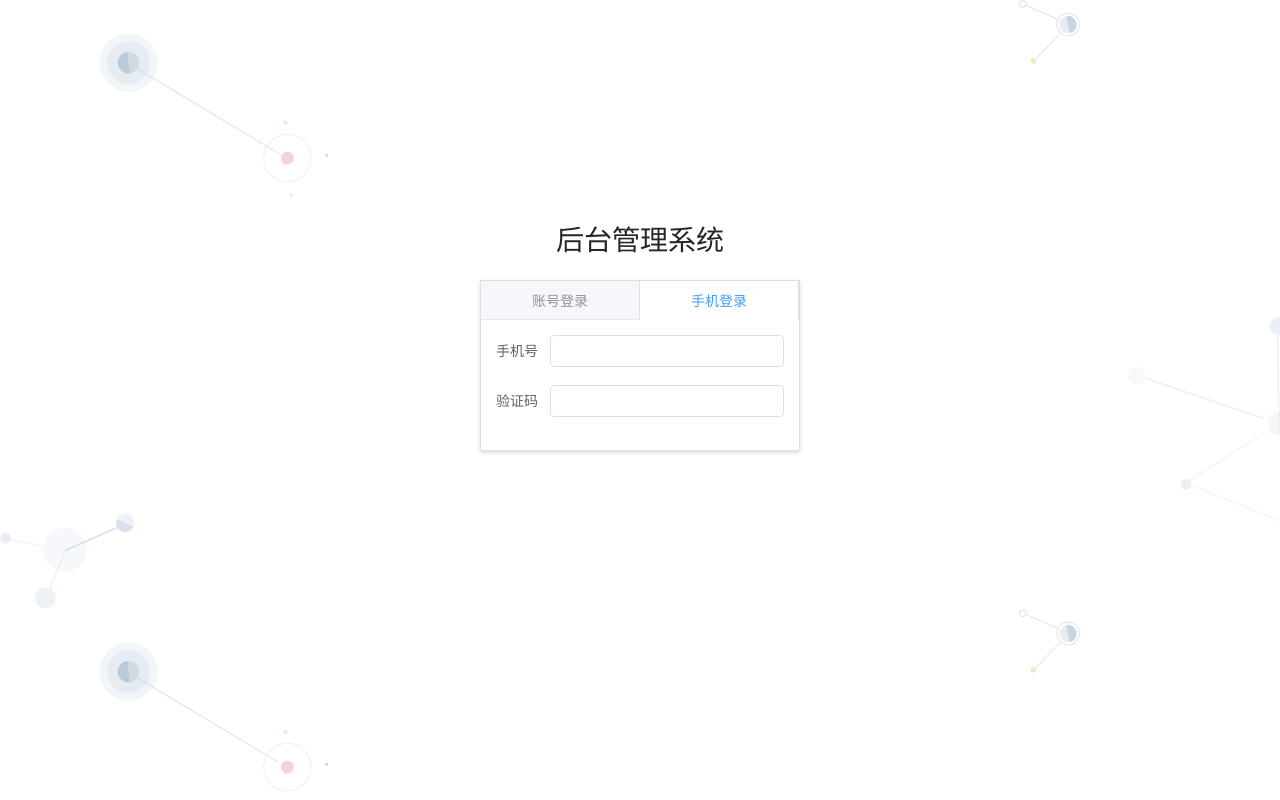
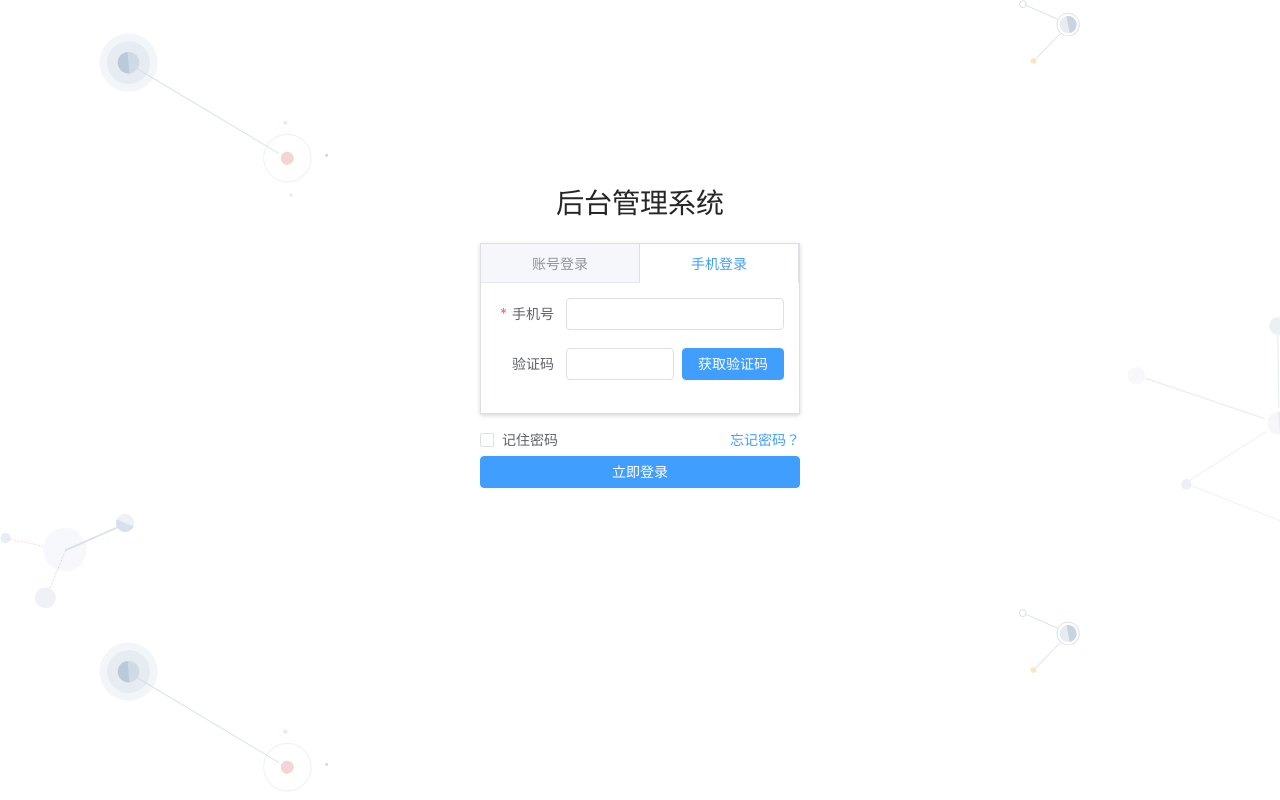
Before and after one commit to whwh1233/VUE3-TS-CMS, a Vue app: page /#/login in a window 1280 px wide. Both pictures are taken after a click on the tab "手机登录". Built offline with nearby package versions, Linux system fonts and the light colour scheme; no server answers.

Commit message:
need merge

```diff
--- a/src/main.ts
+++ b/src/main.ts
@@ -22,17 +22,17 @@ app.use(router)
 app.use(store)
 app.mount('#app')
 
-console.log(process.env.VUE_APP_BASE_URL)
+// console.log(process.env.VUE_APP_BASE_URL)
 whRequest.request({
   url: '/home/multidata',
   method: 'GET',
   interceptors: {
     requestInterceptor: (config) => {
-      console.log('单次请求的拦截器')
+      // console.log('单次请求的拦截器')
       return config
     },
     responseInterceptor: (res) => {
-      console.log('单次响应的拦截器')
+      // console.log('单次响应的拦截器')
       return res
     }
   }
--- /dev/null
+++ b/src/views/login/config/account-config.ts
@@ -0,0 +1,29 @@
+const rules = {
+  name: [
+    {
+      required: true,
+      message: '用户名是必须要填写的',
+      // 什么时候触发  blur / change  失去焦点 / 改变
+      trigger: 'blur'
+    },
+    {
+      pattern: /^[a-z0-9]{5,10}$/,
+      message: '用户名必须是5-10个字母或者数字',
+      trigger: 'blur'
+    }
+  ],
+  password: [
+    {
+      required: true,
+      message: '密码是必须要填写的',
+      // 什么时候触发  blur / change  失去焦点 / 改变
+      trigger: 'blur'
+    },
+    {
+      pattern: /^[a-z0-9]{3,}$/,
+      message: '密码必须是3位以上的字母或者数字',
+      trigger: 'blur'
+    }
+  ]
+}
+export default rules
--- /dev/null
+++ b/src/views/login/config/phone-config.ts
@@ -0,0 +1,29 @@
+const rules = {
+  phone: [
+    {
+      required: true,
+      message: '手机号是必须要填写的',
+      // 什么时候触发  blur / change  失去焦点 / 改变
+      trigger: 'blur'
+    },
+    {
+      pattern: /^[0-9]{11}$/,
+      message: '用户名必须是11位数字',
+      trigger: 'blur'
+    }
+  ],
+  passKey: [
+    // {
+    //   required: true,
+    //   message: '验证码是必须要填写的',
+    //   // 什么时候触发  blur / change  失去焦点 / 改变
+    //   trigger: 'blur'
+    // },
+    {
+      pattern: /^[0-9]{3,6}$/,
+      message: '密码必须是3-6位的数字',
+      trigger: 'blur'
+    }
+  ]
+}
+export default rules
--- a/src/views/login/cpns/login-account.vue
+++ b/src/views/login/cpns/login-account.vue
@@ -1,14 +1,21 @@
 <template>
   <div class="login-account">
-    <el-form>
-      <el-form-item label="账号"> <el-input></el-input> </el-form-item>
-      <el-form-item label="密码"> <el-input></el-input> </el-form-item>
+    <el-form label-width="60px" :rules="rules" :model="account" ref="formRef">
+      <!-- 创建规则并指定给表单 -->
+      <el-form-item label="账号" prop="name">
+        <el-input v-model="account.name"></el-input>
+      </el-form-item>
+      <el-form-item label="密码" prop="password">
+        <el-input v-model="account.password"></el-input>
+      </el-form-item>
     </el-form>
   </div>
 </template>
 
 <script lang="ts">
-import { defineComponent, reactive } from 'vue'
+import { ElForm } from 'element-plus'
+import { defineComponent, reactive, ref } from 'vue'
+import rules from '../config/account-config'
 
 export default defineComponent({
   setup() {
@@ -16,7 +23,19 @@ export default defineComponent({
       name: '',
       password: ''
     })
-    return { account }
+    const loginAction = () => {
+      console.log('真正开始登陆')
+      formRef.value?.validate((valid) => {
+        console.log(valid)
+        if (valid) {
+          console.log('开始真正执行登陆逻辑')
+        } else {
+          console.log('不符合要求，需要重新输入')
+        }
+      })
+    }
+    const formRef = ref<InstanceType<typeof ElForm>>()
+    return { account, rules, loginAction, formRef }
   }
 })
 </script>
--- a/src/views/login/cpns/login-panel.vue
+++ b/src/views/login/cpns/login-panel.vue
@@ -6,7 +6,7 @@
         <template #label>
           <span><i class="el-icon-user-solid"></i> 账号登录</span>
         </template>
-        <login-account></login-account>
+        <login-account ref="accountRef"></login-account>
       </el-tab-pane>
       <el-tab-pane>
         <template #label>
@@ -16,11 +16,18 @@
       </el-tab-pane>
       <!-- <el-tab-pane label="Config">Config</el-tab-pane> -->
     </el-tabs>
+    <div class="account-control">
+      <el-checkbox v-model="isKeepPassword">记住密码</el-checkbox>
+      <el-link type="primary">忘记密码？</el-link>
+    </div>
+    <el-button class="login-button" type="primary" @click="handleLoginClick"
+      >立即登录</el-button
+    >
   </div>
 </template>
 
 <script lang="ts">
-import { defineComponent } from 'vue'
+import { defineComponent, ref } from 'vue'
 import LoginAccount from './login-account.vue'
 import LoginPhone from './login-phone.vue'
 export default defineComponent({
@@ -29,7 +36,14 @@ export default defineComponent({
     LoginPhone
   },
   setup() {
-    return {}
+    const isKeepPassword = ref(false)
+    const accountRef = ref<InstanceType<typeof LoginAccount>>()
+
+    const handleLoginClick = () => {
+      console.log('按钮被点击了')
+      accountRef.value?.loginAction()
+    }
+    return { isKeepPassword, handleLoginClick, accountRef }
   }
 })
 </script>
@@ -42,4 +56,12 @@ export default defineComponent({
     text-align: center;
   }
 }
+.account-control {
+  margin-top: 10px;
+  display: flex;
+  justify-content: space-between;
+}
+.login-button {
+  width: 100%;
+}
 </style>
--- a/src/views/login/cpns/login-phone.vue
+++ b/src/views/login/cpns/login-phone.vue
@@ -1,8 +1,39 @@
 <template>
   <div class="login-phone">
-    <el-form>
-      <el-form-item label="手机号"> <el-input></el-input> </el-form-item>
-      <el-form-item label="验证码"> <el-input></el-input> </el-form-item>
+    <el-form label-width="70px" :model="account" :rules="rules">
+      <el-form-item label="手机号" prop="phone">
+        <el-input v-model="account.phone"></el-input>
+      </el-form-item>
+      <el-form-item label="验证码" prop="passKey">
+        <div class="get-code">
+          <el-input v-model="account.passKey"></el-input>
+          <el-button type="primary" class="get-button">获取验证码</el-button>
+        </div>
+      </el-form-item>
     </el-form>
   </div>
 </template>
+
+<script lang="ts">
+import { defineComponent, reactive } from 'vue'
+import rules from '../config/phone-config'
+
+export default defineComponent({
+  setup() {
+    const account = reactive({
+      phone: '',
+      passKey: ''
+    })
+    return { account, rules }
+  }
+})
+</script>
+
+<style scoped lang="less">
+.get-code {
+  display: flex;
+}
+.get-button {
+  margin-left: 8px;
+}
+</style>
```
Also changed, not shown: src/service/axios_demo.ts (+7 -6 lines), src/service/index.ts (+5 -5 lines), src/service/request/index.ts (+4 -4 lines).
